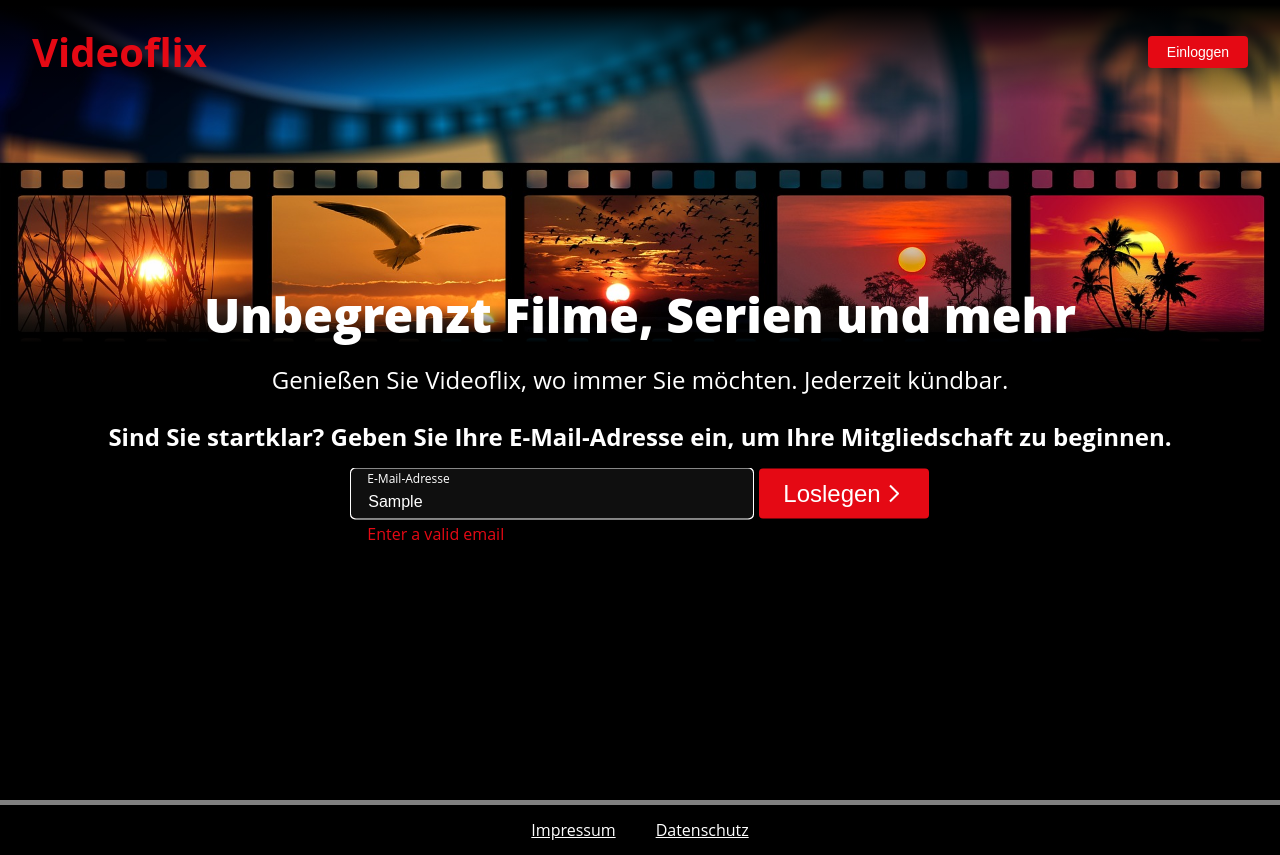
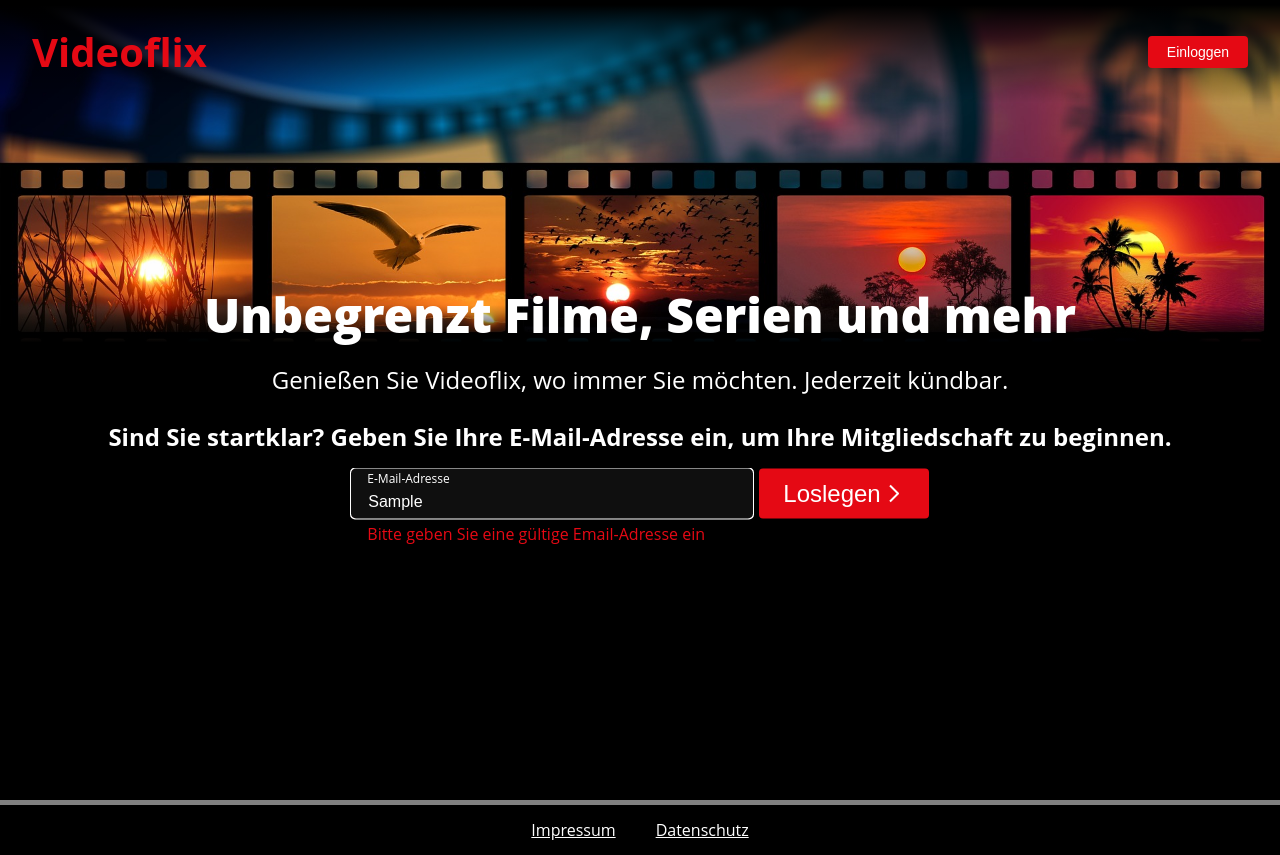
Before and after one commit to offSimonEsders/videoflix-frontend, an Angular app: page / in a window 1280 px wide. Both pictures are taken after typing "Sample" into the empty fields and a click on the button "Loslegen". Built offline with nearby package versions, Linux system fonts and the light colour scheme.

Commit message:
validate login data

```diff
--- a/src/app/user-access/login/login.component.html
+++ b/src/app/user-access/login/login.component.html
@@ -3,12 +3,18 @@
   <div class="login-content">
     <form action="" class="login-form">
       <div class="standart-inputcon">
-        <input type="text" id="email" required>
+        <input type="text" id="email" [formControl]="email" #emailinput required>
         <label for="email">E-Mail-Adresse</label>
+        @if(email.invalid) {
+          <p *ngIf="emailinput.value.length > 0" class="error-message">{{getErrorMessageEmail()}}</p>
+        }
       </div>
       <div class="standart-inputcon">
-        <input type="text" id="password" required>
+        <input type="password" id="password" [formControl]="password" #passwordinput required>
         <label for="password">Passwort</label>
+        @if(password.invalid) {
+          <p *ngIf="passwordinput.value.length > 0" class="error-message">{{getErrorMessagePassword()}}</p>
+        }
       </div>
       <button class="standart-btn" type="submit">Einloggen</button>
       <a href="">Password vergessen?</a>
--- a/src/app/user-access/login/login.component.scss
+++ b/src/app/user-access/login/login.component.scss
@@ -32,6 +32,12 @@
   flex-direction: column;
   align-items: center;
   gap: 16px;
+
+  .error-message {
+    position: static;
+    margin-top: 4px;
+    transform: translate(0%);
+  }
 
   button {
     width: 100%;
--- a/src/app/user-access/login/login.component.ts
+++ b/src/app/user-access/login/login.component.ts
@@ -2,6 +2,7 @@ import {Component} from '@angular/core';
 import {FooterComponent} from "../footer/footer.component";
 import {HeaderComponent} from "../header/header.component";
 import {CommonModule} from "@angular/common";
+import {AbstractControl, FormControl, ReactiveFormsModule, Validators} from "@angular/forms";
 
 @Component({
   selector: 'app-login',
@@ -9,13 +10,17 @@ import {CommonModule} from "@angular/common";
   imports: [
     FooterComponent,
     HeaderComponent,
-    CommonModule
+    CommonModule,
+    ReactiveFormsModule
   ],
   templateUrl: './login.component.html',
   styleUrl: './login.component.scss'
 })
 export class LoginComponent {
+  mailregex: RegExp = /[a-z0-9]+@[a-z]+\.[a-z]/;
   remember: boolean = false;
+  email: FormControl<string | null> = new FormControl('', [this.validateEmail.bind(this)]);
+  password: FormControl<string | null> = new FormControl('', [Validators.minLength(8)]);
 
   /**
    * Toggles remember
@@ -24,4 +29,42 @@ export class LoginComponent {
     this.remember = !this.remember;
   }
 
+  /**
+   * Validates the given Formcontrol
+   *
+   * @param {AbstractControl} controls - Element to control
+   *
+   * @returns {{check:true} | null} - to validate the errormessage
+   * */
+  validateEmail(controls: AbstractControl): {check: true} | null {
+    if(!this.mailregex.test(controls.value)) {
+      return {check: true};
+    }
+    return null;
+  }
+
+  /**
+   * Validates the result of the validated formcontrol and returns an errormessage for Email
+   *
+   * @returns {string | undefined}
+   * */
+  getErrorMessageEmail() {
+    if(this.email.hasError('check')) {
+      return 'Bitte geben Sie eine gültige Email-Adresse ein';
+    }
+    return;
+  }
+
+  /**
+   * Validates the result of the validated formcontrol and returns an errormessage for Password
+   *
+   * @returns {string | undefined}
+   * */
+  getErrorMessagePassword() {
+    if(this.password.hasError('minlength')) {
+      return 'Das Passwort sollte mindestens 8 Zeichen fassen';
+    }
+    return;
+  }
+
 }
--- a/src/app/user-access/start-page/start-page.component.html
+++ b/src/app/user-access/start-page/start-page.component.html
@@ -16,7 +16,7 @@
             <input [ngClass]="email.invalid ? '' : 'valid'" autocomplete="email" type="text" id="emailinput" [formControl]="email" #emailinput required>
             <label for="emailinput">E-Mail-Adresse</label>
             @if(email.invalid) {
-              <p *ngIf="emailinput.value.length > 0" class="error-message">{{getErrorMessagePassword()}}</p>
+              <p *ngIf="emailinput.value.length > 0" class="error-message">{{getErrorMessageEmail()}}</p>
             }
           </div>
           <button class="standart-btn btn-big" (click)="toRegister($event)">
--- a/src/app/user-access/start-page/start-page.component.ts
+++ b/src/app/user-access/start-page/start-page.component.ts
@@ -47,11 +47,11 @@ export class StartPageComponent{
    *
    * @returns {string | undefined} - error message or no errormessage
    * */
-  getErrorMessagePassword(): 'Enter a valid email' | undefined {
+  getErrorMessageEmail(): string | undefined {
     if (this.email.hasError('check')) {
-      return 'Enter a valid email';
+      return 'Bitte geben Sie eine gültige Email-Adresse ein';
     }
-    return
+    return;
   }
 
   /**
```
